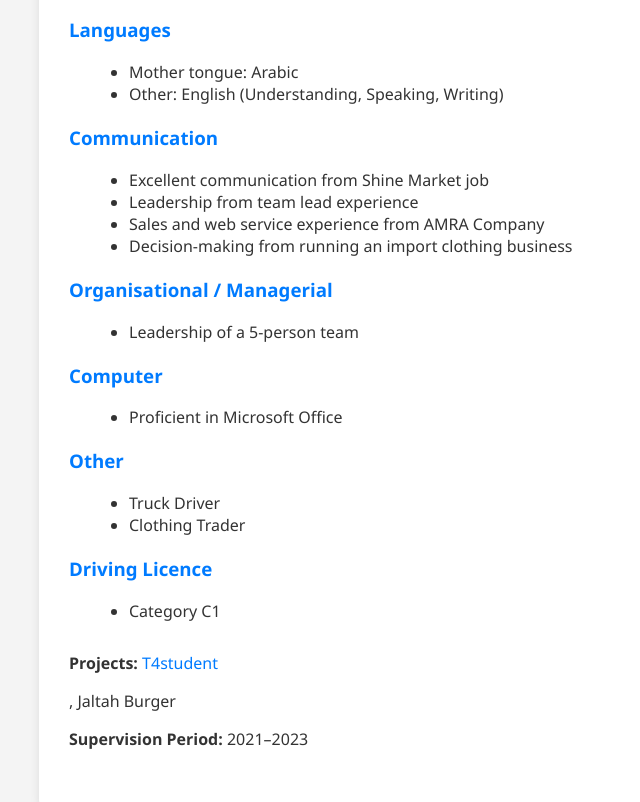
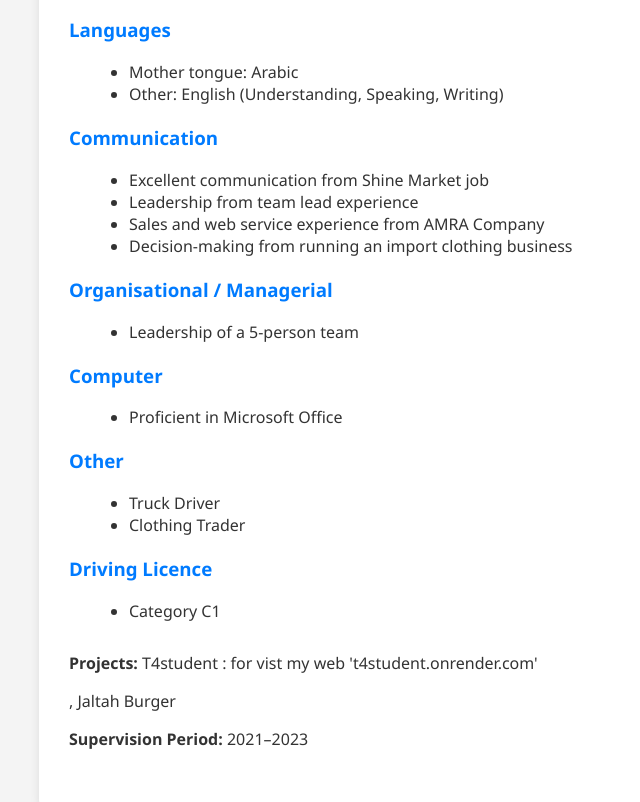
Before and after one commit to mamoun-CS/WEB-CS, a plain HTML site: page index.html in a window 1280 px wide. Shown: the part 855-1657 px from the top of the page, without its empty margins (171-811 px from the left). Drawn offline with Linux system fonts and the light colour scheme.

Commit message:
Update index.html

```diff
--- a/index.html
+++ b/index.html
@@ -85,7 +85,7 @@
     </section>
 
     <footer>
-      <p><strong>Projects:</strong> <a href="t4student.onrender.com">T4student</a></p><p>, Jaltah Burger</p>
+      <p><strong>Projects:</strong> T4student : for vist my web 't4student.onrender.com'</p><p>, Jaltah Burger</p>
 
       <p><strong>Supervision Period:</strong> 2021–2023</p>
     </footer>
```
